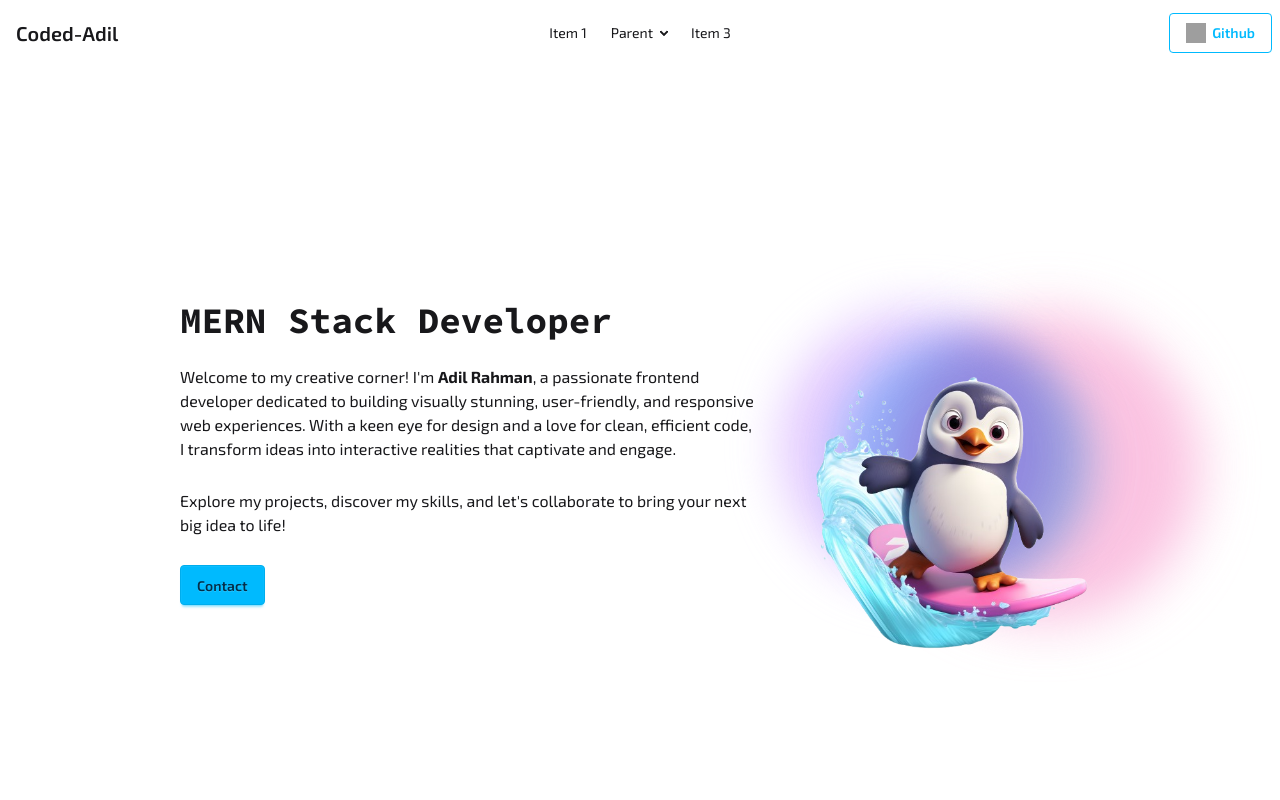
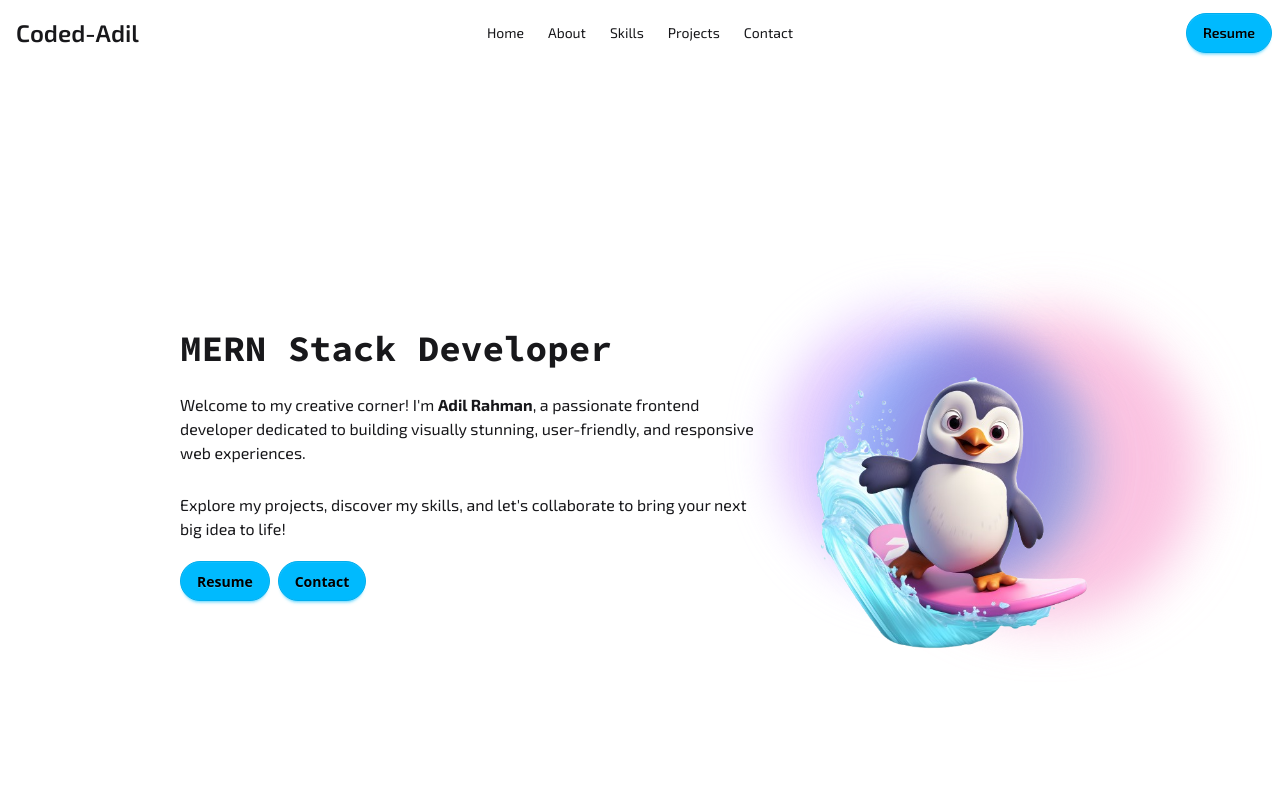
Before and after one commit to Coded-Adil/coded-adil-site, a React (Vite) app: page / in a window 1280 px wide. Shown: the top 800 px of the page. Built offline with nearby package versions, Linux system fonts and the light colour scheme; grey boxes are pictures that could not be loaded.

Commit message:
finished portfolio

```diff
--- a/package.json
+++ b/package.json
@@ -20,6 +20,7 @@
     "react-hot-toast": "^2.5.2",
     "react-icons": "^5.5.0",
     "react-router-dom": "^6.30.0",
+    "react-scroll": "^1.9.3",
     "react-simple-typewriter": "^5.0.1",
     "sort-by": "^1.2.0",
     "tailwindcss": "^4.0.12"
--- a/src/Components/Banner/Banner.jsx
+++ b/src/Components/Banner/Banner.jsx
@@ -1,6 +1,7 @@
-import banner from '../../../public/animatedhero.png'
-import { motion } from "motion/react"
+import banner from '../../../public/animatedhero.png';
+import { motion } from "framer-motion"; // ✅ Fixed import
 import 'animate.css';
+import { Link } from 'react-scroll';
 
 const Banner = () => {
     return (
@@ -11,24 +12,42 @@ const Banner = () => {
                     <div className='absolute top-0 -right-2 mix-blend-multiply w-48 h-48 md:w-70 md:h-70 bg-secondary-content rounded-full filter blur-xl opacity-70 animate-blob animation-delay-2000'></div>
                     <div className='absolute -bottom-8 left-20 mix-blend-multiply w-48 h-48 md:w-70 md:h-70 bg-success-content rounded-full filter blur-xl opacity-70 animate-blob animation-delay-4000'></div>
                     <motion.img
-                    src={banner}
-                    animate={{y: [10, 50, 10]}}
-                    transition={{duration: 10, repeat: Infinity}}
-                    className="max-w-xs rounded-lg" />
+                        src={banner}
+                        alt="Animated Hero"
+                        animate={{ y: [10, 50, 10] }}
+                        transition={{ duration: 10, repeat: Infinity }}
+                        className="max-w-xs rounded-lg"
+                    />
                 </div>
                 <div className='max-w-xl m-4 animate__animated animate__fadeInLeft'>
                     <h1 className="text-4xl font-code font-bold">MERN Stack Developer</h1>
                     <p className="py-6 font-exo">
                         Welcome to my creative corner! I'm <span className='font-bold'>Adil Rahman</span>, a passionate frontend developer dedicated
-                        to building visually stunning, user-friendly, and responsive web experiences. With a keen
-                        eye for design and a love for clean, efficient code, I transform ideas into interactive
-                        realities that captivate and engage.
+                        to building visually stunning, user-friendly, and responsive web experiences.
                     </p>
                     <p className='py-1 font-exo'>
                         Explore my projects, discover my skills, and let's collaborate to bring your next big
                         idea to life!
                     </p>
-                    <button className="my-6 font-exo btn btn-info">Contact</button>
+                    <div className='flex gap-2 flex-wrap mt-4'>
+                        <a
+                            href="https://drive.google.com/file/d/1aqDUKipt3PnilLaxJvIE-5ca-wRt2ZvJ/view?usp=drive_link"
+                            target="_blank"
+                            rel="noopener noreferrer"
+                            className="btn text-black rounded-full btn-info"
+                        >
+                            Resume
+                        </a>
+                        <Link
+                            to="contact"
+                            smooth={true}
+                            duration={500}
+                            offset={-70}
+                            className="btn text-black rounded-full btn-info"
+                        >
+                            Contact
+                        </Link>
+                    </div>
                 </div>
             </div>
         </div>
--- a/src/Components/Navbar/Navbar.jsx
+++ b/src/Components/Navbar/Navbar.jsx
@@ -1,49 +1,50 @@
-import { Link } from "react-router-dom";
+import { Link } from 'react-scroll';
 
 const Navbar = () => {
+    const navLinks = (
+        <>
+            <li><Link to="home" smooth={true} duration={500} offset={-70}>Home</Link></li>
+            <li><Link to="about" smooth={true} duration={500} offset={-70}>About</Link></li>
+            <li><Link to="skills" smooth={true} duration={500} offset={-70}>Skills</Link></li>
+            <li><Link to="projects" smooth={true} duration={500} offset={-70}>Projects</Link></li>
+            <li><Link to="contact" smooth={true} duration={500} offset={-70}>Contact</Link></li>
+        </>
+    );
+
     return (
         <div className="navbar sticky top-0 z-10 bg-transparent backdrop-blur-xl font-exo">
             <div className="navbar-start">
                 <div className="dropdown">
-                <div tabIndex={0} role="button" className="btn btn-ghost lg:hidden">
-                    <svg xmlns="http://www.w3.org/2000/svg" className="h-5 w-5" fill="none" viewBox="0 0 24 24" stroke="currentColor"> <path strokeLinecap="round" strokeLinejoin="round" strokeWidth="2" d="M4 6h16M4 12h8m-8 6h16" /> </svg>
+                    <div tabIndex={0} role="button" className="btn btn-ghost lg:hidden">
+                        <svg xmlns="http://www.w3.org/2000/svg" className="h-6 w-6" fill="none"
+                            viewBox="0 0 24 24" stroke="currentColor">
+                            <path strokeLinecap="round" strokeLinejoin="round" strokeWidth="2"
+                                d="M4 6h16M4 12h16M4 18h16" />
+                        </svg>
+                    </div>
+                    <ul tabIndex={0}
+                        className="menu menu-sm dropdown-content bg-base-100 rounded-box z-10 mt-3 w-52 p-2 shadow text-black">
+                        {navLinks}
+                    </ul>
                 </div>
-                <ul
-                    tabIndex={0}
-                    className="menu menu-sm dropdown-content bg-base-100 rounded-box z-1 mt-3 w-52 p-2 shadow">
-                    <li><a>Item 1</a></li>
-                    <li>
-                    <a>Parent</a>
-                    <ul className="p-2">
-                        <li><a>Submenu 1</a></li>
-                        <li><a>Submenu 2</a></li>
-                    </ul>
-                    </li>
-                    <li><a>Item 3</a></li>
-                </ul>
-                </div>
-                <a className="text-xl font-semibold px-2">Coded-Adil</a>
+                <Link to="/" className="text-2xl font-semibold px-2">Coded-Adil</Link>
             </div>
+
             <div className="navbar-center hidden lg:flex">
                 <ul className="menu menu-horizontal px-1">
-                <li><a>Item 1</a></li>
-                <li>
-                    <details>
-                    <summary>Parent</summary>
-                    <ul className="p-2">
-                        <li><a>Submenu 1</a></li>
-                        <li><a>Submenu 2</a></li>
-                    </ul>
-                    </details>
-                </li>
-                <li><a>Item 3</a></li>
+                    {navLinks}
                 </ul>
             </div>
+
             <div className="navbar-end gap-2">
-                <Link to="https://github.com/Coded-Adil" className="btn btn-outline btn-info">
-                <img className="w-5 h-5" src="https://i.ibb.co.com/GvBJ3gWK/githublogoforportfolio.png" alt="" />
-                Github
-                </Link>
+                <a
+                    href="https://drive.google.com/file/d/1aqDUKipt3PnilLaxJvIE-5ca-wRt2ZvJ/view?usp=drive_link" // Replace with actual resume link
+                    target="_blank"
+                    rel="noopener noreferrer"
+                    className="btn text-black rounded-full btn-info"
+                >
+                    Resume
+                </a>
             </div>
         </div>
     );
--- a/src/Components/Projects/Projects.jsx
+++ b/src/Components/Projects/Projects.jsx
@@ -24,7 +24,7 @@ const Projects = () => {
                                 href={project.liveSite}
                                 target="_blank"
                                 rel="noopener noreferrer"
-                                className="inline-block px-4 py-2 bg-blue-600 text-white rounded hover:bg-blue-700 transition"
+                                className="inline-block px-4 py-2 btn btn-info text-white rounded-full transition"
                             >
                                 Live Site
                             </a>
@@ -32,7 +32,7 @@ const Projects = () => {
                                 href={project.githubRepo}
                                 target="_blank"
                                 rel="noopener noreferrer"
-                                className="inline-block px-4 py-2 bg-gray-600 text-white rounded hover:bg-gray-700 transition"
+                                className="inline-block px-4 py-2 bg-gray-600 text-white rounded-full hover:bg-gray-700 transition"
                             >
                                 Github
                             </a>
--- a/src/Pages/Home.jsx
+++ b/src/Pages/Home.jsx
@@ -4,15 +4,24 @@ import Contact from "../Components/Contact/Contact";
 import Projects from "../Components/Projects/Projects";
 import Skills from "../Components/Skills/Skills";
 
-
 const Home = () => {
     return (
         <div className="container mx-auto">
-            <Banner />
-            <About />
-            <Skills />
-            <Projects />
-            <Contact />
+            <div id="home">
+                <Banner />
+            </div>
+            <div id="about">
+                <About />
+            </div>
+            <div id="skills">
+                <Skills />
+            </div>
+            <div id="projects">
+                <Projects />
+            </div>
+            <div id="contact">
+                <Contact />
+            </div>
         </div>
     );
 };
```
Also changed, not shown: 1 other file (tests, documents, lock files or other folders).
